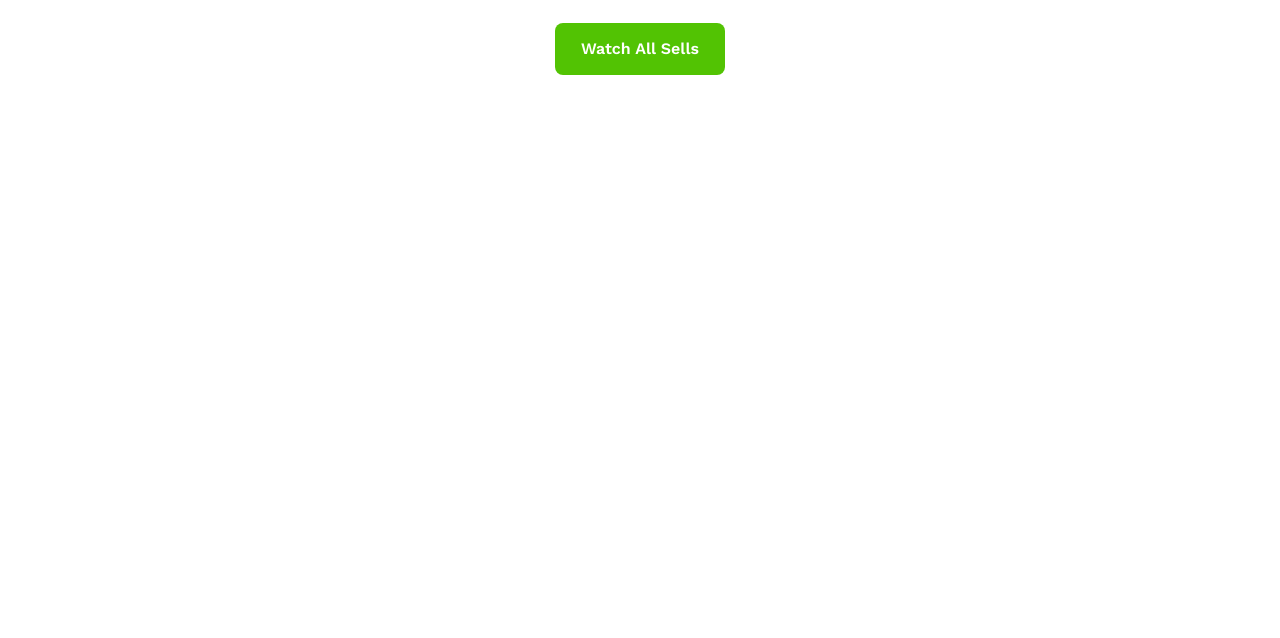
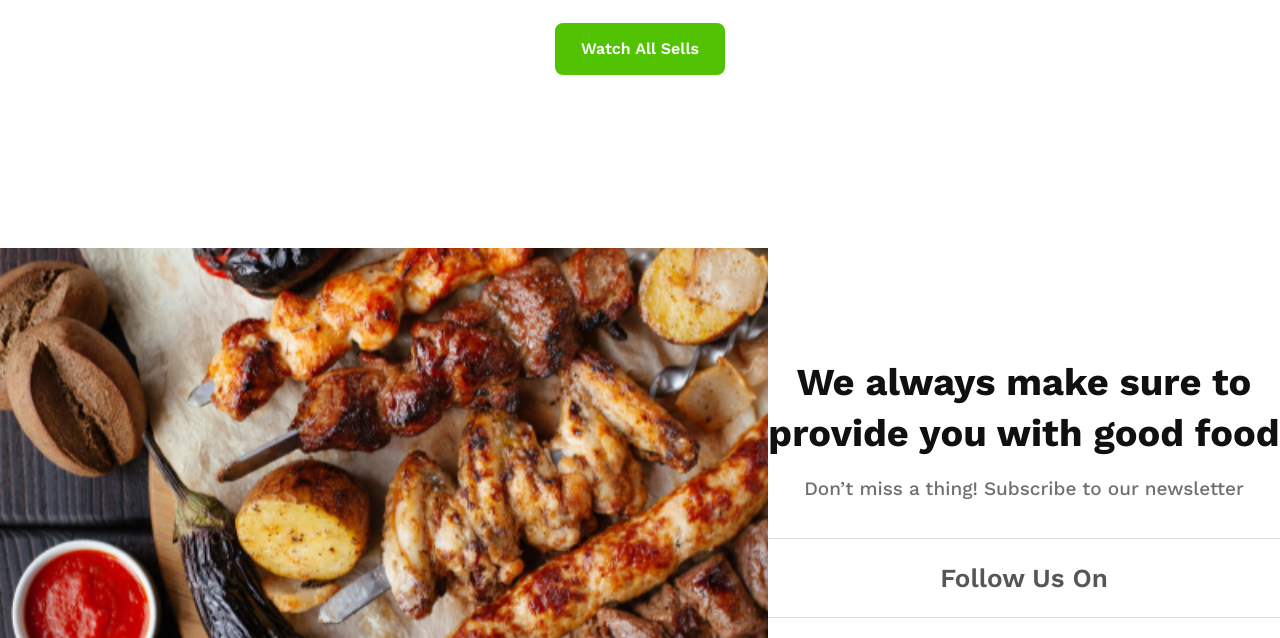
Before and after one commit to tahjidislamtushar/make-essential-UI-components-Resources, a plain HTML site: page index.html in a window 1280 px wide. Shown: the part 2080-2718 px from the top of the page. Before the commit the page ends 2328 px from the top, so only its background shows below. Drawn offline with nearby package versions, Linux system fonts and the light colour scheme.

Commit message:
5th commit

```diff
--- a/index.html
+++ b/index.html
@@ -6,6 +6,7 @@
     <meta name="viewport" content="width=device-width, initial-scale=1.0">
     <title>Good Food Restaurant</title>
     <link rel="stylesheet" href="styles/style.css">
+    <script src="https://kit.fontawesome.com/922d68583c.js" crossorigin="anonymous"></script>
 </head>
 
 <body>
@@ -98,6 +99,27 @@
             </div>
         </section>
 
+        <section id="about-us">
+            <div class="img">
+                <img src="assets/foods.png" alt="">
+            </div>
+
+            <div class="details-container">
+                <h1>We always make sure to provide you with good food</h1>
+                <p>Don’t miss a thing! Subscribe to our newsletter</p>
+                <div class="follow-us">
+                    <span>Follow Us On</span>
+                </div>
+                <div class="icons">
+                    <a href="https://www.facebook.com/"><i class="fa-brands fa-facebook" id="facebook"></i></a>
+                    <a href="https://www.linkedin.com/"><i class="fa-brands fa-linkedin" id="linkedin"></i></a>
+                    <a href="https://www.instagram.com/"><i class="fa-brands fa-instagram" id="instagram"></i></a>
+                    <a href="https://www.pinterest.com/"><i class="fa-brands fa-pinterest" id="pinterest"></i></a>
+
+                </div>
+            </div>
+        </section>
+
     </main>
 </body>
 
--- a/styles/style.css
+++ b/styles/style.css
@@ -76,6 +76,7 @@
     margin-bottom: 26px;
 
 }
+
 /* ---------------------------------------------------------------- */
 #card-box {
     width: 1056px;
@@ -140,7 +141,7 @@
     margin-top: 51px;
 }
 
-.card-container p{
+.card-container p {
     text-align: center;
 }
 
@@ -188,8 +189,85 @@
     margin-top: 51px;
 }
 
-.card-container-2 p{
+.card-container-2 p {
     text-align: center;
 }
 
 /* ------------------------------------------------------------ */
+
+#about-us {
+    height: 494px;
+    display: flex;
+}
+
+#about-us img {
+    width: 768px;
+}
+
+.details-container {
+    text-align: center;
+}
+
+.details-container h1 {
+    color: rgb(16, 16, 16);
+    font-family: Work Sans;
+    font-size: 38px;
+    font-weight: 700;
+    line-height: 51px;
+    letter-spacing: 0%;
+    text-align: center;
+    margin-top: 109px;
+}
+
+.details-container p {
+    color: rgb(16, 16, 16);
+    font-family: Work Sans;
+    font-size: 19px;
+    font-weight: 500;
+    line-height: 22px;
+    letter-spacing: 0%;
+    text-align: center;
+    opacity: 0.6;
+    margin-top: 19px;
+}
+
+.follow-us {
+    box-sizing: border-box;
+    border-bottom: 1px solid rgba(16, 16, 16, 0.2);
+    border-top: 1px solid rgba(16, 16, 16, 0.2);
+    padding: 24px 8px 24px 8px;
+
+    color: rgb(16, 16, 16);
+    font-family: Work Sans;
+    font-size: 26px;
+    font-weight: 600;
+    line-height: 30px;
+    letter-spacing: 0%;
+    text-align: center;
+    opacity: 0.7;
+    margin-top: 38px;
+}
+
+#about-us .icons {
+    margin-top: 26px;
+    display: flex;
+    gap: 26px;
+    justify-content: center;
+    font-size: 32px;
+}
+
+#facebook {
+    color: linear-gradient(180.00deg, rgb(0, 178, 255) -0.911%, rgb(0, 106, 255) 104.264%);
+}
+
+#linkedin {
+    color: linear-gradient(180.00deg, rgb(0, 178, 255) -0.911%, rgb(0, 106, 255) 104.264%);
+}
+
+#instagram {
+    color: rgb(247, 103, 0);
+}
+
+#pinterest {
+    color: rgb(225, 49, 56);
+}
```
